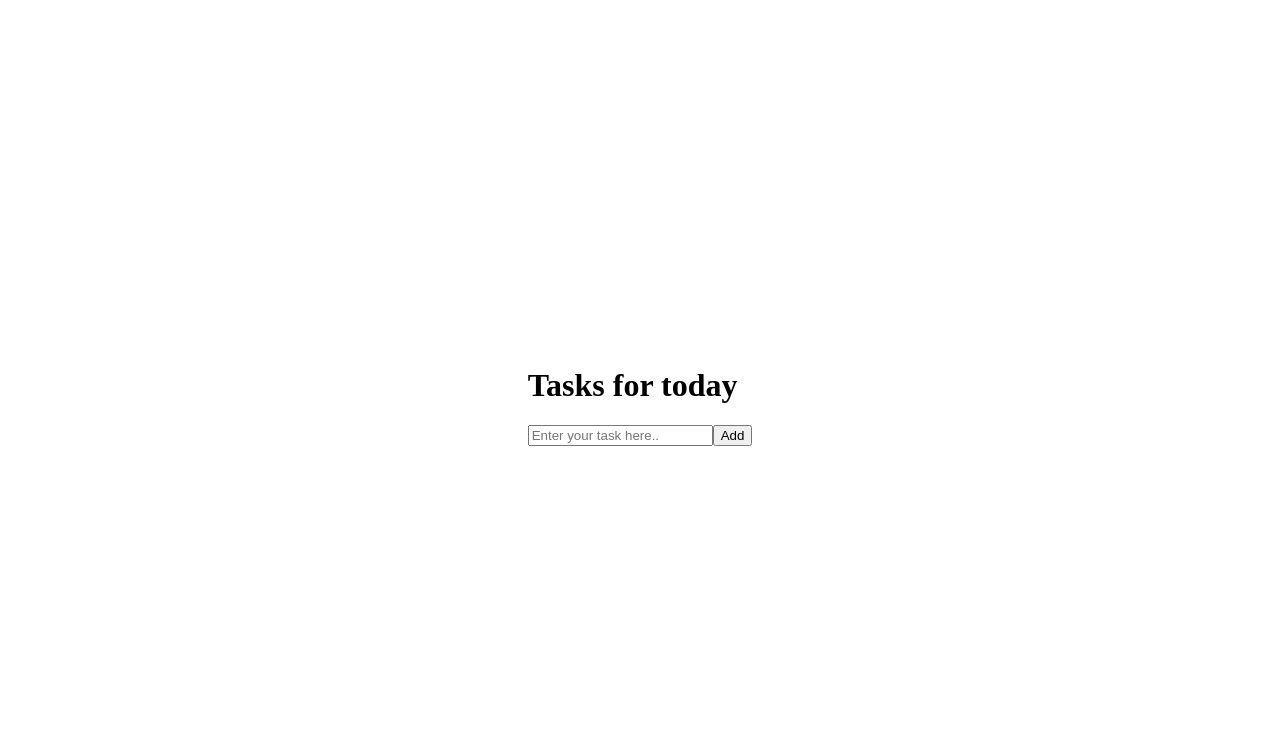
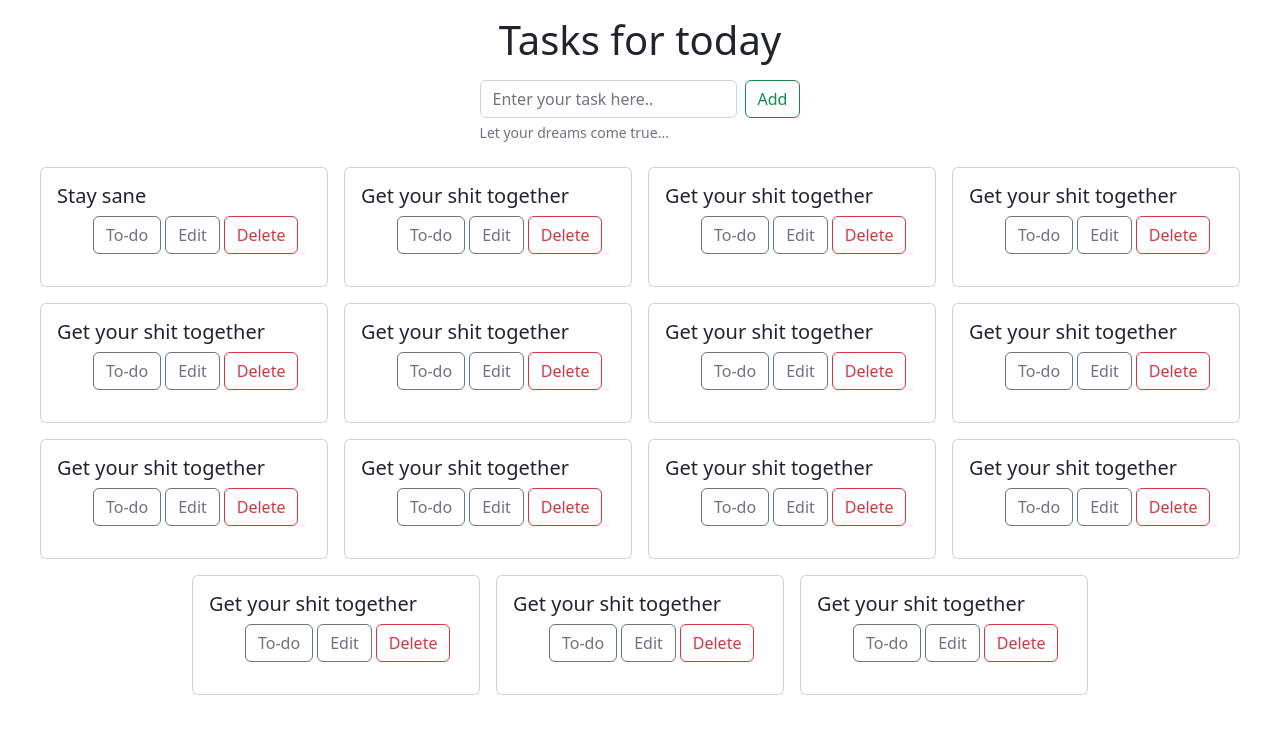
Before and after one commit to kaplosh/the-road-to-vue, a Vue app: page / in a window 1280 px wide. Shown: the top 734 px of the page. Built offline with nearby package versions, Linux system fonts and the light colour scheme.

Commit message:
css, bootstrap

```diff
--- a/package.json
+++ b/package.json
@@ -9,6 +9,8 @@
     "lint": "eslint . --ext .vue,.js,.jsx,.cjs,.mjs --fix --ignore-path .gitignore"
   },
   "dependencies": {
+    "bootstrap": "^5.2.3",
+    "bootstrap-icons": "^1.10.2",
     "vue": "^3.2.41"
   },
   "devDependencies": {
--- a/src/components/todos-v1/TodosMain.vue
+++ b/src/components/todos-v1/TodosMain.vue
@@ -1,4 +1,6 @@
 <script>
+import 'bootstrap/dist/css/bootstrap.css';
+import 'bootstrap-icons/font/bootstrap-icons.css';
 import './page_styles.css';
 
 export default {
@@ -11,15 +13,67 @@ export default {
       isDisabledX: false,
       stat: 1,
       tasks: [
-        /*{
+        {
           name: 'Stay sane',
-          status: 'to-do'
+          status: 'To-do',
         },
         {
           name: 'Get your shit together',
-          status: 'to-do'
-        },*/
-      ]
+          status: 'To-do',
+        },
+        {
+          name: 'Get your shit together',
+          status: 'To-do',
+        },
+        {
+          name: 'Get your shit together',
+          status: 'To-do',
+        },
+        {
+          name: 'Get your shit together',
+          status: 'To-do',
+        },
+        {
+          name: 'Get your shit together',
+          status: 'To-do',
+        },
+        {
+          name: 'Get your shit together',
+          status: 'To-do',
+        },
+        {
+          name: 'Get your shit together',
+          status: 'To-do',
+        },
+        {
+          name: 'Get your shit together',
+          status: 'To-do',
+        },
+        {
+          name: 'Get your shit together',
+          status: 'To-do',
+        },
+        {
+          name: 'Get your shit together',
+          status: 'To-do',
+        },
+        {
+          name: 'Get your shit together',
+          status: 'To-do',
+        },
+        {
+          name: 'Get your shit together',
+          status: 'To-do',
+        },
+        {
+          name: 'Get your shit together',
+          status: 'To-do',
+        },
+        {
+          name: 'Get your shit together',
+          status: 'To-do',
+        },
+      ],
     };
   },
   methods: {
@@ -50,11 +104,11 @@ export default {
     },
 
     changeStat(index){
-      if(this.tasks[index].status==='to-do'){
-        this.tasks[index].status = 'done';
+      if(this.tasks[index].status==='To-do'){
+        this.tasks[index].status = 'Done';
       }else{
-        this.tasks[index].status = 'to-do';
-      };
+        this.tasks[index].status = 'To-do';
+      }
 
     },
 
@@ -66,7 +120,19 @@ export default {
     },
 
     onInput (event) {
+      const value = Number(event.target.value);
+      if (isNaN(value)) {
+
+        // nope
+      } else {
+        // v poradku
+      }
+
+
+
       this.task = event.target.value;
+
+
 
       if(isNaN(this.task)){
         console.log("This is not valid input");
@@ -78,50 +144,48 @@ export default {
       }
     },
   },
-}
-console.log(0+1)
+};
+
 </script>
 
 <template>
-  <div class="container">
-    <div class="app">
-      <div>
-        <h1 class="app-title">Tasks for today</h1>
-        <h2>{{ errorMsg }}</h2>
+  <div class="app">
+
+   <div class="mt-3 text-center">
+      <h1 class="user-select-none">Tasks for today</h1>
+      <h2>{{ errorMsg }}</h2>
+   </div>
+
+    <div>
+      <div class="mt-3 d-flex justify-content-center">
+        <div class="add-new-form">
+        <div class="d-flex">
+            <input type="text" :value="task" v-on:keyup.enter="submitTask" @input="onInput" class="form-control" aria-describedby="tasklHelp" placeholder="Enter your task here..">
+            <button type="button" class="btn btn-outline-success ms-2" :disabled='isDisabledAdd' @click="submitTask">Add</button>
+          </div>
+          <div id="taskHelp" class="form-text">Let your dreams come true...</div>
+        </div>
       </div>
-      <div class="form">
-        <input type="text" :value="task" v-on:keyup.enter="submitTask" @input="onInput" placeholder="Enter your task here..">
-        <button :disabled='isDisabledAdd' @click="submitTask">Add</button>
+    </div>
+
+    <div class="mt-3 d-flex flex-wrap justify-content-center ">
+      <div class="card m-2" style="width: 18rem;" v-for="(task, index) of tasks" :key="index">
+        <div class="card-body">
+          <h5 class="list-group-item">{{ task.name }}</h5>
+          <ul class="list-grup-flush">
+            <li type="button" class="btn btn-outline-secondary ms-1" @click = "changeStat(index)"> {{ task.status }}  </li>
+            <li type="button" class="btn btn-outline-secondary ms-1" @click = "editTask(index)">Edit</li>
+            <li type="button" class="btn btn-outline-danger ms-1" :disabled="isDisabledX" @click = "deleteTask(index)">Delete </li>
+          </ul>
+        </div>
       </div>
-      <div class="line">
-        <tr v-for="(task, index) of tasks" :key="index">
-          <td>{{ task.name }}</td>
-          <td><button @click = "changeStat(index)"> {{ task.status }} </button> </td>
-           <td><button :disabled="isDisabledX" @click = "deleteTask(index)">X</button></td>
-           <td><button @click = "editTask(index)">Edit</button></td>
-          </tr>
-        <tr> </tr>
-        </div>
     </div>
+
   </div>
-
 </template>
 
 <style scoped>
-.container {
-  height: 100%;
-  width: 100%;
-  display: flex;
-  justify-content: center;
-  align-items: center;
-}
-.form {
-  display: flex;
-}
-.line {
-  padding: 4px;
-}
-.h1 {
-  position: center;
+.add-new-form {
+  max-width: 500px;
 }
 </style>
--- a/src/components/todos-v1/page_styles.css
+++ b/src/components/todos-v1/page_styles.css
@@ -1,4 +1,4 @@
-html, body, #app {
+html, body {
   height: 100%;
   margin: 0;
-}
+};
```
Also changed, not shown: 1 other file (tests, documents, lock files or other folders).
